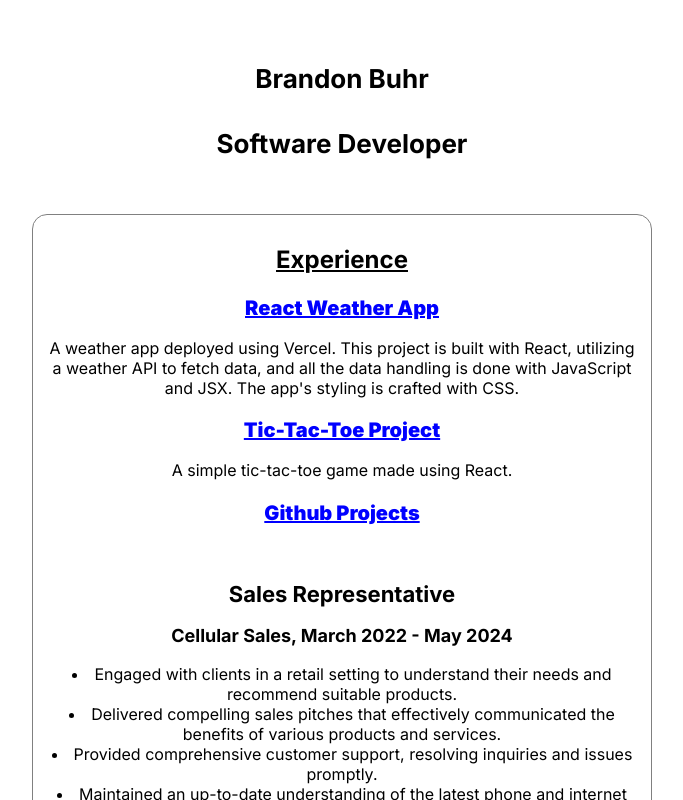
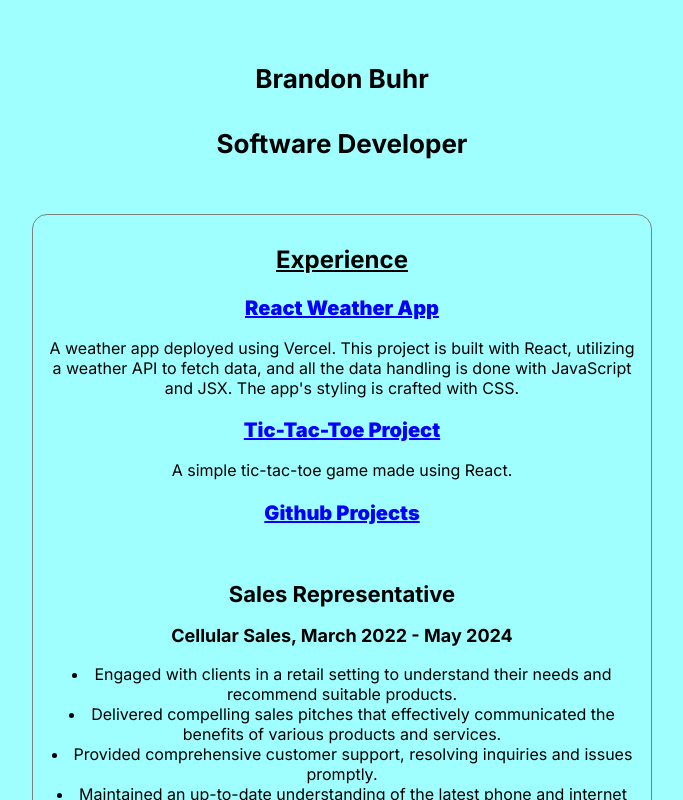
Before and after one commit to brandonbuhr/Brandon-Buhr-Resume, a Next.js app: page / in a window 1280 px wide. Shown: the top 800 px of the page, without its empty margins (298-981 px from the left). Built offline with nearby package versions, Linux system fonts and the light colour scheme.

Commit message:
updated color

```diff
--- a/src/app/globals.css
+++ b/src/app/globals.css
@@ -1,4 +1,6 @@
-
+body {
+  background-color: rgb(159, 255, 255);
+}
 div {
   text-align: center;
   margin-left: 15%;
```
